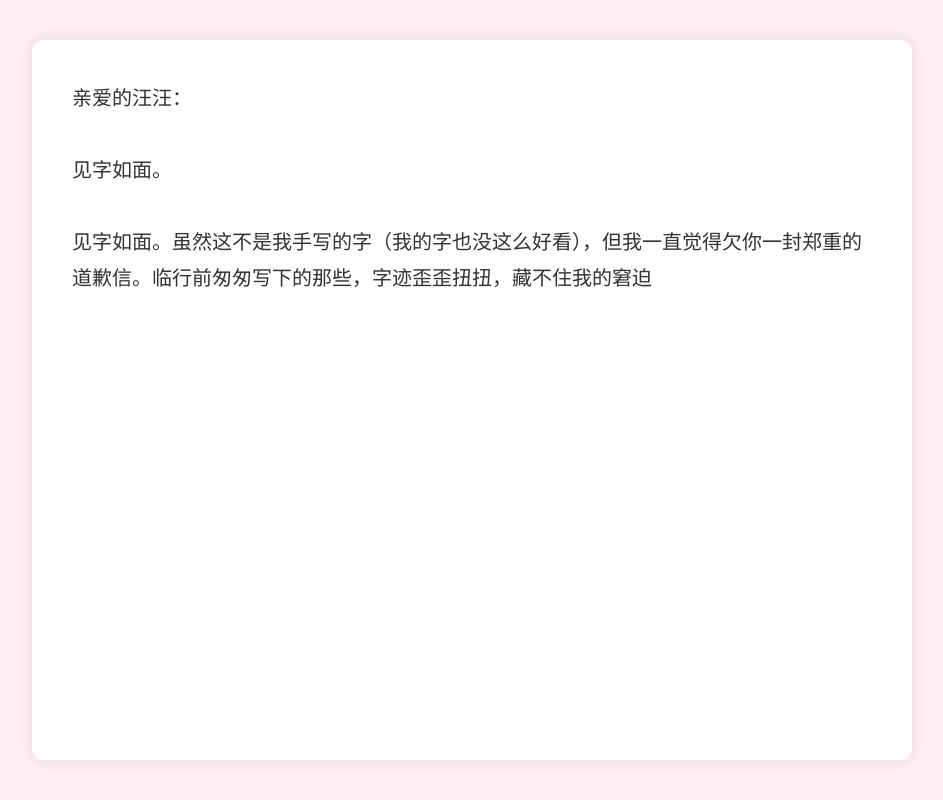
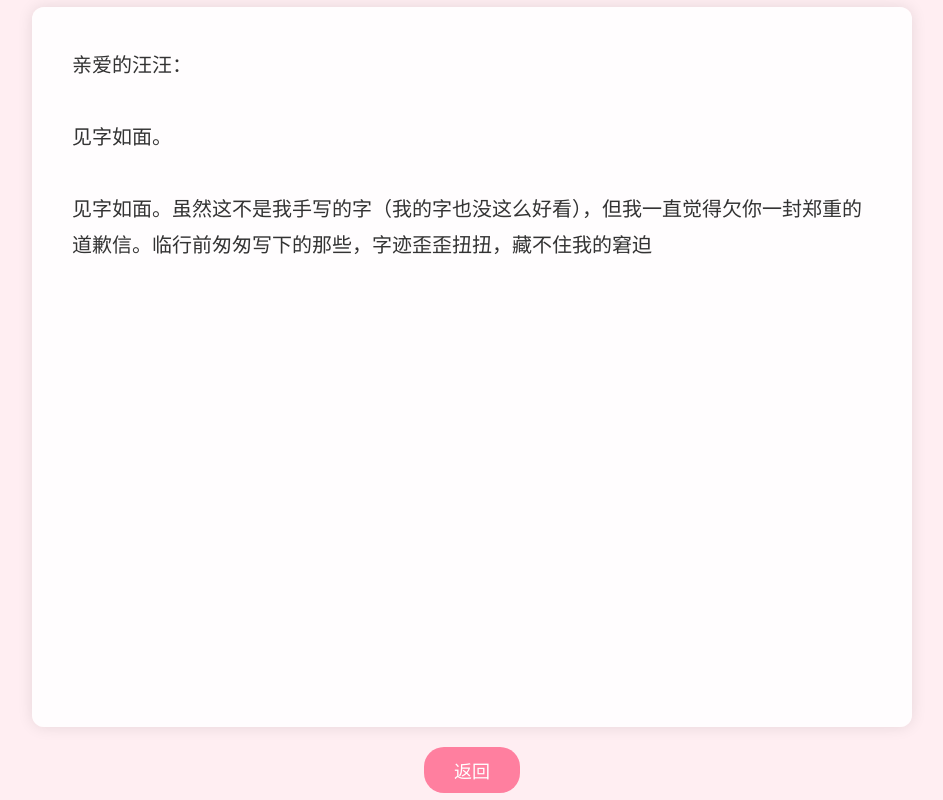
Before and after one commit to qiliang0203/anniversary-site, a plain HTML site: page page5_1.html in a window 1280 px wide. Shown: the whole page, without its empty margins (168-1111 px from the left). Drawn offline with Linux system fonts and the light colour scheme; a web font is replaced by a local one.

Commit message:
Update page5_1.html

```diff
--- a/page5_1.html
+++ b/page5_1.html
@@ -13,13 +13,14 @@
       display: flex;
       justify-content: center;
       align-items: center;
+      flex-direction: column;
       font-family: 'ZCOOL KuaiLe', cursive;
     }
 
     .paper {
       width: 70%;
       max-width: 800px;
-      height: 80vh; /* 固定高度，超出才滚动 */
+      height: 80vh;
       background: rgba(255, 255, 255, 0.9);
       padding: 40px;
       border-radius: 12px;
@@ -36,7 +37,6 @@
       overflow-y: auto;
     }
 
-    /* 滚动条样式美化 */
     .paper::-webkit-scrollbar {
       width: 8px;
     }
@@ -44,14 +44,37 @@
       background: #bbb;
       border-radius: 4px;
     }
+
+    .back-button {
+      margin-top: 20px;
+    }
+
+    .back-button button {
+      background-color: #ff7f9f;
+      color: white;
+      border: none;
+      border-radius: 20px;
+      padding: 10px 30px;
+      font-size: 18px;
+      cursor: pointer;
+      transition: background-color 0.3s;
+    }
+
+    .back-button button:hover {
+      background-color: #e66484;
+    }
   </style>
 </head>
 <body>
 
   <div class="paper" id="letter"></div>
 
+  <div class="back-button">
+    <button onclick="location.href='page3.html'">返回</button>
+  </div>
+
   <script>
-      const text = `亲爱的汪汪：
+     const text = `亲爱的汪汪：
 
 见字如面。
 
```
